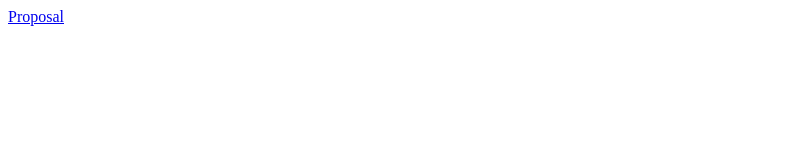
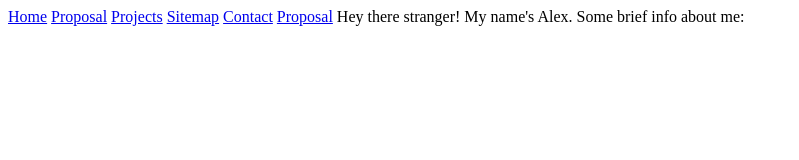
Before and after one commit to fantappie/project, a plain HTML site: page index.html in a window 1280 px wide. Shown: the whole page, without its empty margins (0-799 px from the left). Drawn offline with Linux system fonts and the light colour scheme.

Commit message:
beginnings

```diff
--- a/index.html
+++ b/index.html
@@ -7,6 +7,18 @@
     <title>Document</title>
 </head>
 <body>
+    <a href="index.html">Home</a>
     <a href="proposal.html">Proposal</a>
+    <a href="projects.html">Projects</a>
+    <a href="sitemap.html">Sitemap</a>
+    <a href="contact.html">Contact</a>
+    <a href="proposalhtml">Proposal</a>
+
+    Hey there stranger!
+
+    My name's Alex.
+
+    Some brief info about me:
+
 </body>
 </html>
```
Also changed, not shown: contact.html (added), places.html (added), projects.html (added), sitemap.html (added).
